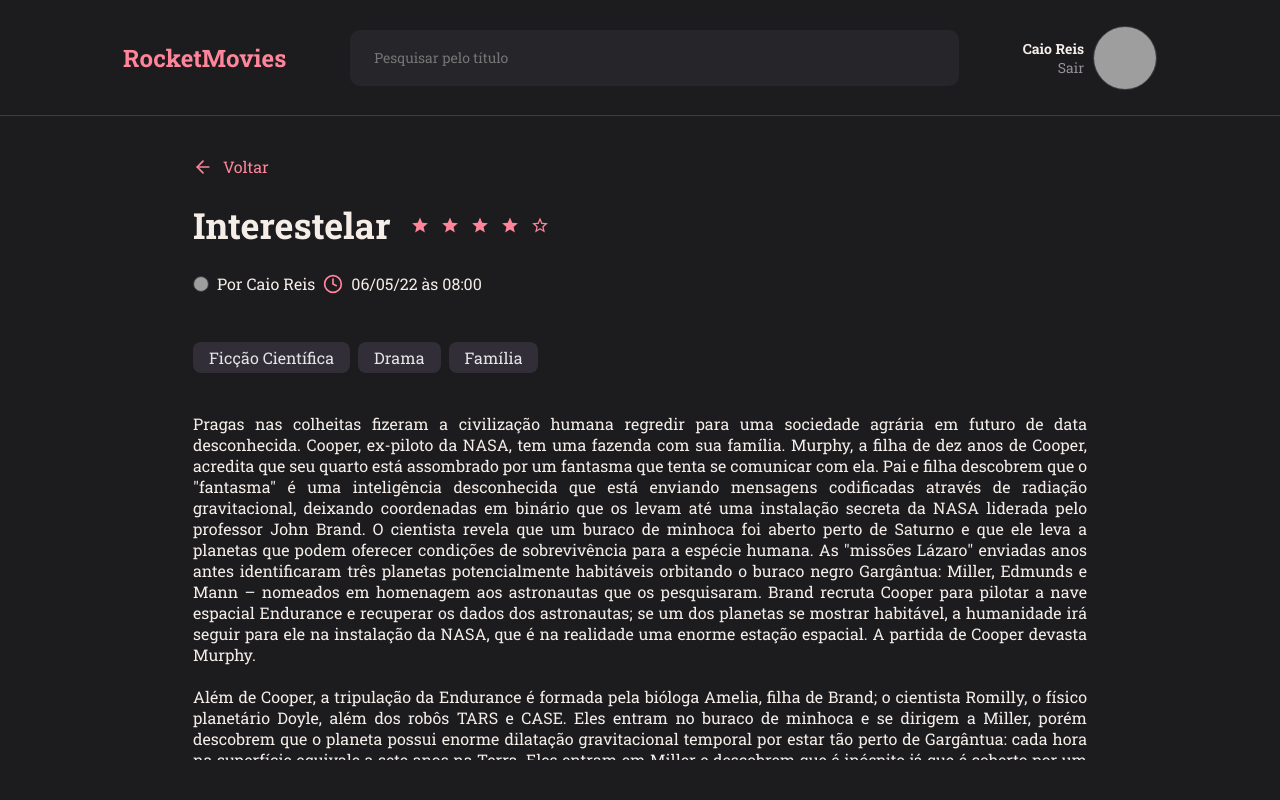
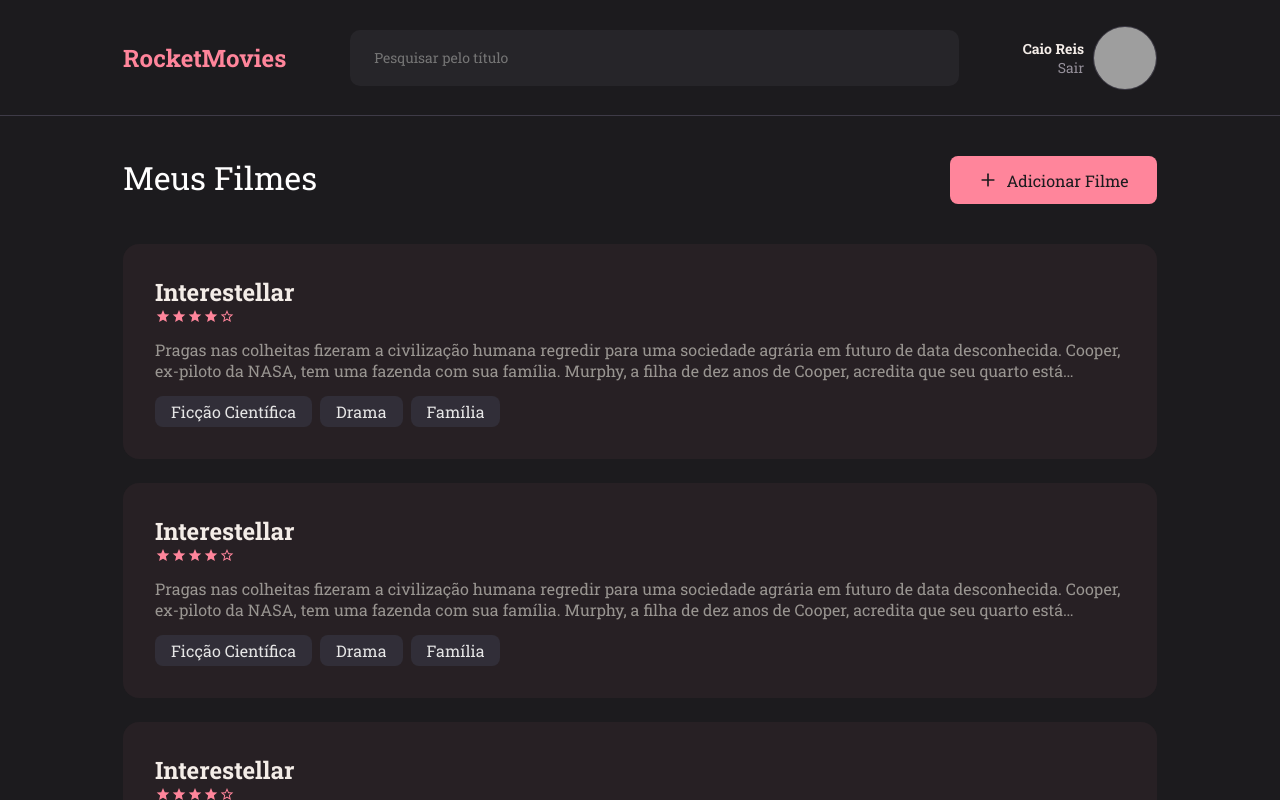
Before and after one commit to iCaioReis/Explorer-Stage09-Desafio-RocketMovies, a React (Vite) app in the folder RocketMovies/: page / in a window 1280 px wide. Built offline with nearby package versions, Linux system fonts and the light colour scheme; grey boxes are pictures that could not be loaded.

Commit message:
Finished Home page

```diff
--- a/RocketMovies/src/main.jsx
+++ b/RocketMovies/src/main.jsx
@@ -12,7 +12,7 @@ ReactDOM.createRoot(document.getElementById('root')).render(
   <React.StrictMode>
     <ThemeProvider theme={theme}>
       <GlobalStyles />
-      <MoviePreview />
+      <Home />
     </ThemeProvider>
   </React.StrictMode>,
 )
--- a/RocketMovies/src/pages/Home/index.jsx
+++ b/RocketMovies/src/pages/Home/index.jsx
@@ -11,12 +11,10 @@ export function Home() {
         <Container>
             <Header />
             <main>
-                <section>
+                <header>
                     <h1>Meus Filmes</h1>
                     <Button icon={FiPlus} title={"Adicionar Filme"} />
-                </section>
-
-
+                </header>
 
                 <Movies>
                     <Movie>
--- a/RocketMovies/src/pages/Home/styles.js
+++ b/RocketMovies/src/pages/Home/styles.js
@@ -4,12 +4,22 @@ export const Container = styled.div`
     width: 100%;
     height: 100vh;
 
+    display: grid;
+        grid-template-rows: 116px auto;
+        grid-template-areas:
+        "header"
+        "movies";
+
     > main {
         padding: 40px 123px;
+        grid-area: movies;
+        overflow-y: auto;
 
-        section {
+        header {
+            grid-area: header;
             display: flex;
             justify-content: space-between;
+
 
             h1 {
                 font-size: 32px;
--- a/RocketMovies/src/pages/MoviePreview/index.jsx
+++ b/RocketMovies/src/pages/MoviePreview/index.jsx
@@ -43,10 +43,6 @@ export function MoviePreview() {
                     <br />
                     <br />
                     Além de Cooper, a tripulação da Endurance é formada pela bióloga Amelia, filha de Brand; o cientista Romilly, o físico planetário Doyle, além dos robôs TARS e CASE. Eles entram no buraco de minhoca e se dirigem a Miller, porém descobrem que o planeta possui enorme dilatação gravitacional temporal por estar tão perto de Gargântua: cada hora na superfície equivale a sete anos na Terra. Eles entram em Miller e descobrem que é inóspito já que é coberto por um oceano raso e agitado por ondas enormes. Uma onda atinge a tripulação enquanto Amelia tenta recuperar os dados de Miller, matando Doyle e atrasando a partida. Ao voltarem para a Endurance, Cooper e Amelia descobrem que 23 anos se passaram.
-
-                    Além de Cooper, a tripulação da Endurance é formada pela bióloga Amelia, filha de Brand; o cientista Romilly, o físico planetário Doyle, além dos robôs TARS e CASE. Eles entram no buraco de minhoca e se dirigem a Miller, porém descobrem que o planeta possui enorme dilatação gravitacional temporal por estar tão perto de Gargântua: cada hora na superfície equivale a sete anos na Terra. Eles entram em Miller e descobrem que é inóspito já que é coberto por um oceano raso e agitado por ondas enormes. Uma onda atinge a tripulação enquanto Amelia tenta recuperar os dados de Miller, matando Doyle e atrasando a partida. Ao voltarem para a Endurance, Cooper e Amelia descobrem que 23 anos se passaram.
-
-                    Além de Cooper, a tripulação da Endurance é formada pela bióloga Amelia, filha de Brand; o cientista Romilly, o físico planetário Doyle, além dos robôs TARS e CASE. Eles entram no buraco de minhoca e se dirigem a Miller, porém descobrem que o planeta possui enorme dilatação gravitacional temporal por estar tão perto de Gargântua: cada hora na superfície equivale a sete anos na Terra. Eles entram em Miller e descobrem que é inóspito já que é coberto por um oceano raso e agitado por ondas enormes. Uma onda atinge a tripulação enquanto Amelia tenta recuperar os dados de Miller, matando Doyle e atrasando a partida. Ao voltarem para a Endurance, Cooper e Amelia descobrem que 23 anos se passaram.
                 </p>
 
             </main>
--- a/RocketMovies/src/pages/MoviePreview/styles.js
+++ b/RocketMovies/src/pages/MoviePreview/styles.js
@@ -9,15 +9,6 @@ export const Container = styled.div`
     grid-template-areas:
     "header"
     "content";
-
-    ::-webkit-scrollbar {
-        width: 8px;
-    }
-
-    ::-webkit-scrollbar-thumb{
-        background-color:  ${({ theme }) => theme.COLORS.THEME_COLOR};
-        border-radius: 20px;
-    }
 
     > main {
         max-width: 1140px;
--- a/RocketMovies/src/styles/global.js
+++ b/RocketMovies/src/styles/global.js
@@ -28,7 +28,17 @@ export default createGlobalStyle`
         cursor: pointer;
         transition: filter 0.2s;
     }
+
     button:hover, a:hover{
         filter: brightness(0.9);
     }
+
+    ::-webkit-scrollbar {
+        width: 8px;
+    }
+
+    ::-webkit-scrollbar-thumb{
+        background-color:  ${({ theme }) => theme.COLORS.THEME_COLOR};
+        border-radius: 20px;
+    }
 `;
```
